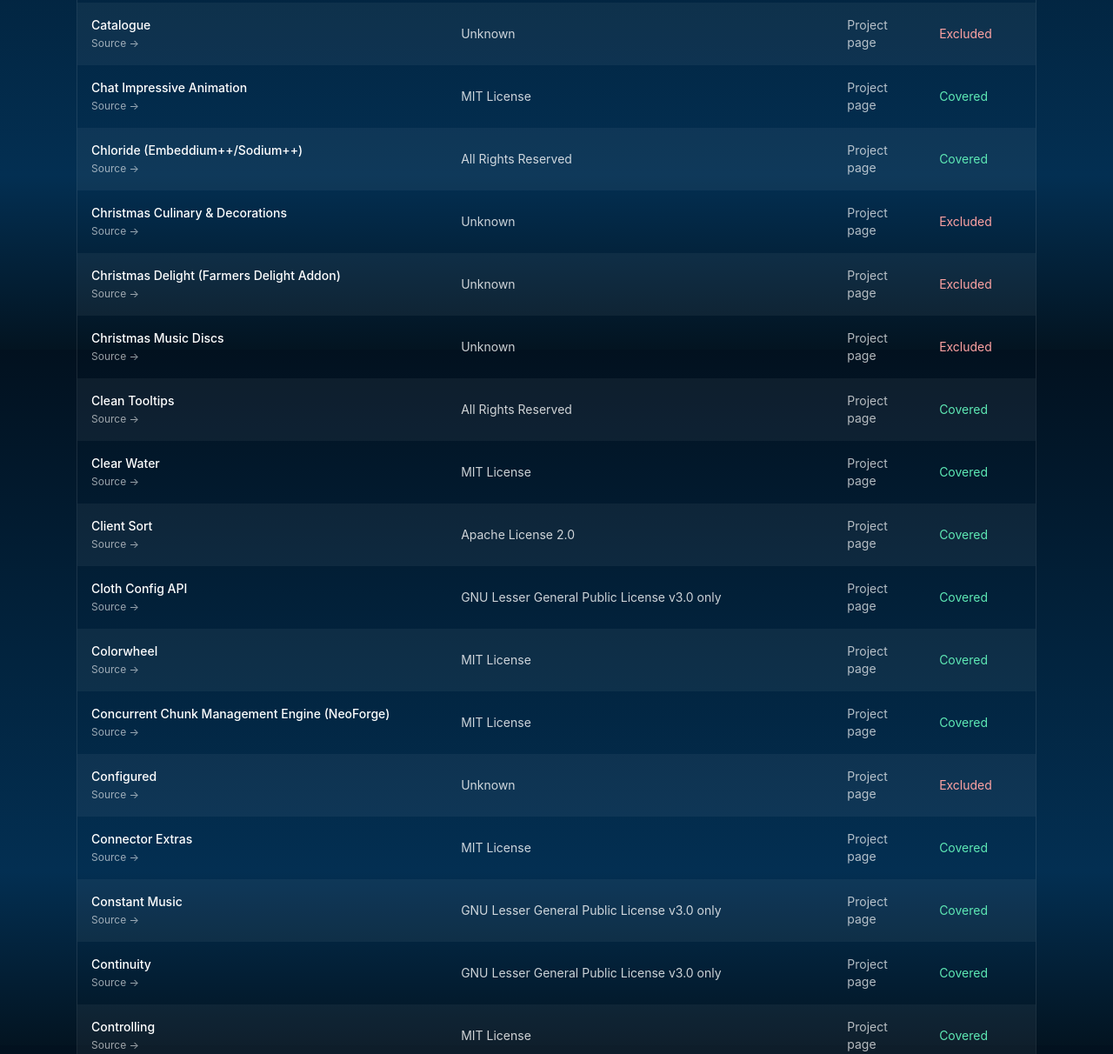
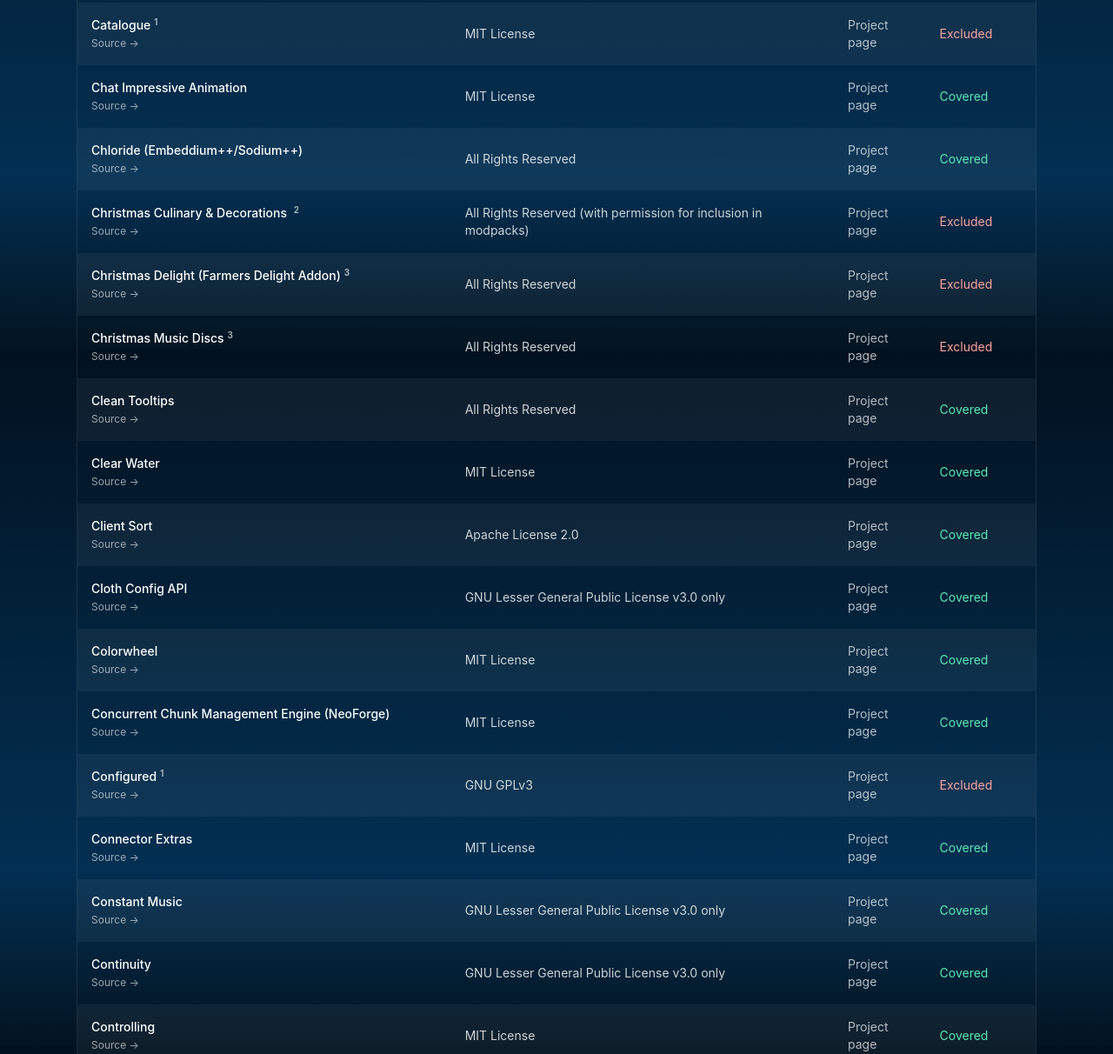
Before and after one commit to Zzackllack/Winterlands, an Astro site in the folder website/: page /licensing in a window 1280 px wide. Shown: the part 1998-3210 px from the top of the page at 87% size. Built offline with nearby package versions, Linux system fonts and the light colour scheme; Astro itself is replaced by a stand-in of ours; no server answers; animation ran at ten frames a second.

Commit message:
feat: Add license overrides for specific mods with distribution notes and permissions

```diff
--- a/website/src/components/islands/LicenseTable.tsx
+++ b/website/src/components/islands/LicenseTable.tsx
@@ -46,6 +46,16 @@
   );
   const hasMore = visibleCount < rows.length;
 
+  const notes = useMemo(() => {
+    const map = new Map<number, string>();
+    rows.forEach((row) => {
+      if (row.noteId && row.noteText) {
+        map.set(row.noteId, row.noteText);
+      }
+    });
+    return Array.from(map.entries()).sort(([a], [b]) => a - b);
+  }, [rows]);
+
   const loadMore = () =>
     setVisibleCount((count) => Math.min(count + PAGE_SIZE, rows.length));
 
@@ -70,7 +80,14 @@
             {visibleRows.map((row) => (
               <tr key={row.name} className="odd:bg-white/5 even:bg-white/0">
                 <td className="px-4 py-4">
-                  <p className="font-medium text-white">{row.name}</p>
+                  <p className="font-medium text-white">
+                    {row.name}
+                    {row.noteId && (
+                      <sup className="ml-1 text-[10px] font-semibold text-white/70">
+                        {row.noteId}
+                      </sup>
+                    )}
+                  </p>
                   {row.sourceUrl && (
                     <a
                       href={row.sourceUrl}
@@ -118,6 +135,16 @@
           Load more licenses
         </button>
       )}
+      {notes.length > 0 && (
+        <div className="space-y-2 rounded-2xl bg-white/5 p-4 text-xs text-white/70">
+          {notes.map(([id, text]) => (
+            <p key={id}>
+              <span className="mr-2 font-semibold text-white">{id}.</span>
+              {text}
+            </p>
+          ))}
+        </div>
+      )}
       <div ref={sentinelRef} className="h-1" aria-hidden="true" />
     </div>
   );
--- /dev/null
+++ b/website/src/data/licenseOverrides.ts
@@ -0,0 +1,67 @@
+import type { LicenseOverrides } from "../lib/modData";
+
+// Document special permissions or non-Modrinth distribution notes here.
+// Keyed by the exact mod name from mods.generated.ts.
+export const licenseOverrides: LicenseOverrides = {
+  /*
+  'Example Mod Name': {
+    note: 'Only distributed on CurseForge; author granted direct permission via email on 2024-12-01.',
+    allowByModrinth: false,
+    license: 'Custom Permission',
+    sourceUrl: 'https://www.curseforge.com/minecraft/mc-mods/example',
+  },
+  */
+  Catalogue: {
+    note: "Only distributed on CurseForge; license allows inclusion in modpacks.",
+    allowByModrinth: false,
+    license: "MIT License",
+    sourceUrl: "https://www.curseforge.com/minecraft/mc-mods/catalogue",
+  },
+  "Christmas Culinary & Decorations ": {
+    note: "Only distributed on CurseForge; author granted direct permission via description on project page.",
+    allowByModrinth: false,
+    license: "All Rights Reserved (with permission for inclusion in modpacks)",
+    sourceUrl:
+      "https://www.curseforge.com/minecraft/mc-mods/christmas-culinary-decorations",
+  },
+  "Christmas Delight (Farmers Delight Addon)": {
+    note: "Only distributed on CurseForge; author granted direct permission via private message, see website/public/Permission-ThePoupyBuTers.png.",
+    allowByModrinth: false,
+    license: "All Rights Reserved",
+    sourceUrl:
+      "https://www.curseforge.com/minecraft/mc-mods/christmas-delight-farmers-delight-addon",
+  },
+  "Christmas Music Discs": {
+    note: "Only distributed on CurseForge; author granted direct permission via private message, see website/public/Permission-ThePoupyBuTers.png.",
+    allowByModrinth: false,
+    license: "All Rights Reserved",
+    sourceUrl:
+      "https://www.curseforge.com/minecraft/mc-mods/christmas-music-discs",
+  },
+  Configured: {
+    note: "Only distributed on CurseForge; license allows inclusion in modpacks.",
+    allowByModrinth: false,
+    license: "GNU GPLv3",
+    sourceUrl: "https://www.curseforge.com/minecraft/mc-mods/configured",
+  },
+  Framework: {
+    note: "Only distributed on CurseForge; license allows inclusion in modpacks.",
+    allowByModrinth: false,
+    license: "GNU GPLv3",
+    sourceUrl: "https://www.curseforge.com/minecraft/mc-mods/framework",
+  },
+  "Mama's Herbs and Harvest": {
+    note: "Only distributed on CurseForge; author granted direct permission via private message, see website/public/Permission-Mama_Michelle.png.",
+    allowByModrinth: false,
+    license: "All Rights Reserved",
+    sourceUrl:
+      "https://www.curseforge.com/minecraft/mc-mods/mamas-herbs-and-harvest",
+  },
+  "Mama's Merrymaking - A Minecraft Christmas and Winter Holiday Mod": {
+    note: "Only distributed on CurseForge; author granted direct permission via private message, see website/public/Permission-Mama_Michelle.png and changed license to MIT License.",
+    allowByModrinth: false,
+    license: "MIT License",
+    sourceUrl:
+      "https://www.curseforge.com/minecraft/mc-mods/maidens-merry-making",
+  },
+};
--- a/website/src/lib/modData.ts
+++ b/website/src/lib/modData.ts
@@ -9,15 +9,47 @@
   license: string;
   sourceUrl?: string;
   allowByModrinth: boolean;
+  noteId?: number;
+  noteText?: string;
 }
 
-export function buildLicenseRows(mods: ModEntry[]): LicenseRow[] {
+export interface LicenseOverrides {
+  [modName: string]:
+    | {
+        note?: string;
+        allowByModrinth?: boolean;
+        license?: string;
+        sourceUrl?: string;
+      }
+    | undefined;
+}
+
+export function buildLicenseRows(mods: ModEntry[], overrides: LicenseOverrides = {}): LicenseRow[] {
+  const noteNumbers = new Map<string, number>();
+  let nextNoteId = 1;
+
   return mods
-    .map((mod) => ({
-      name: mod.name,
-      license: mod.license.name ?? mod.license.id ?? 'Unknown',
-      sourceUrl: mod.links.site ?? mod.links.source,
-      allowByModrinth: mod.license.allowModrinthRedistribution,
-    }))
+    .map((mod) => {
+      const override = overrides[mod.name];
+      const noteText = override?.note;
+      let noteId: number | undefined;
+
+      if (noteText) {
+        if (!noteNumbers.has(noteText)) {
+          noteNumbers.set(noteText, nextNoteId++);
+        }
+        noteId = noteNumbers.get(noteText);
+      }
+
+      return {
+        name: mod.name,
+        license: override?.license ?? mod.license.name ?? mod.license.id ?? 'Unknown',
+        sourceUrl: override?.sourceUrl ?? mod.links.site ?? mod.links.source,
+        allowByModrinth:
+          override?.allowByModrinth ?? mod.license.allowModrinthRedistribution ?? false,
+        noteId,
+        noteText,
+      };
+    })
     .sort((a, b) => a.name.localeCompare(b.name));
 }
--- a/website/src/pages/licensing.astro
+++ b/website/src/pages/licensing.astro
@@ -3,9 +3,10 @@
 import SectionHeading from '../components/ui/SectionHeading.astro';
 import BaseLayout from '../layouts/BaseLayout.astro';
 import { mods } from '../data/mods.generated';
+import { licenseOverrides } from '../data/licenseOverrides';
 import { buildLicenseRows } from '../lib/modData';
 
-const rows = buildLicenseRows(mods);
+const rows = buildLicenseRows(mods, licenseOverrides);
 ---
 <BaseLayout title="Winterlands Licensing" description="Every dependency approved for redistribution.">
   <section class="mx-auto max-w-6xl px-6 py-16">
```
Also changed, not shown: website/public/Permission-Mama_Michelle.png (added), website/public/Permission-ThePoupyBuTers.png (added).
